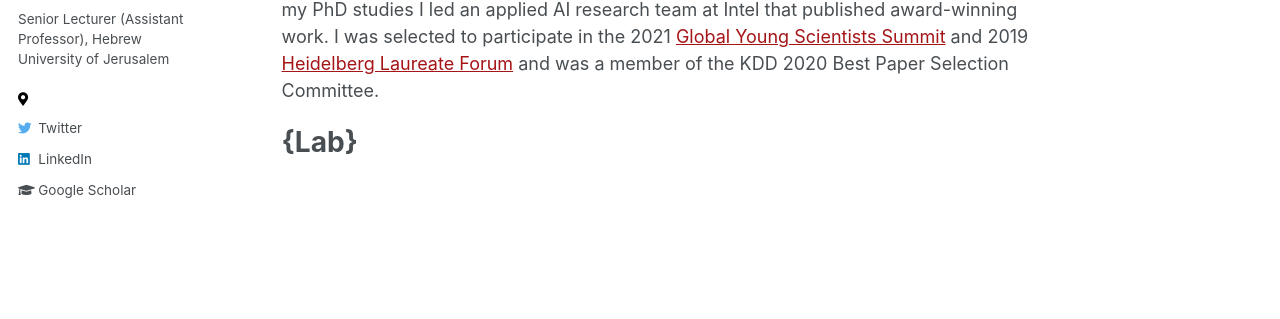
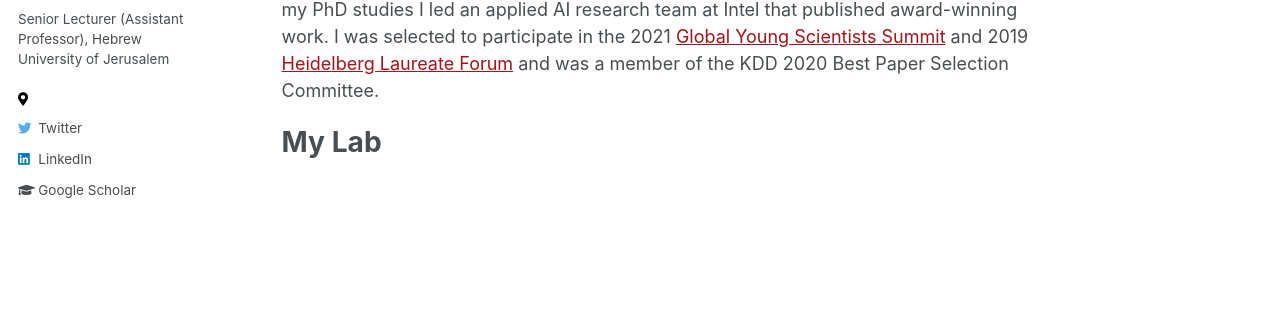
Before and after one commit to tomhoper/tomhoper.github.io, a Jekyll site: the page built from _pages/about.md, in a window 1280 px wide. Shown: the part 326-645 px from the top of the page. Built offline with Jekyll 4.4.1, drawn with Linux system fonts in a browser that asks for light colours.

Commit message:
Update about.md

```diff
--- a/_pages/about.md
+++ b/_pages/about.md
@@ -11,7 +11,7 @@ redirect_from:
 I am an incoming assistant professor (senior lecturer) at the Hebrew University of Jerusalem's [School of Computer Science and Engineering](https://www.cs.huji.ac.il/), and a research scientist at [The Allen Institute for AI (AI2)](https://allenai.org/). Prior to that I was a postdoctoral researcher at AI2 and the University of Washington (UW), working with [Daniel Weld](https://www.cs.washington.edu/people/faculty/weld) and [Eric Horvitz](https://www.microsoft.com/en-us/research/people/horvitz/). My work has received four best paper awards, appeared in top venues (e.g., KDD, WSDM, AAAI, NAACL, EMNLP, ACL, CHI), and received coverage from Nature and Science. In parallel to my PhD studies I led an applied AI research team at Intel that published award-winning work. I was selected to participate in the 2021 [Global Young Scientists Summit](https://www.nrf.gov.sg/gyss/home) and 2019 [Heidelberg Laureate Forum](https://www.heidelberg-laureate-forum.org/about-us.html) and was a member of the KDD 2020 Best Paper Selection Committee.
 
 
-<h1 class="page__title" itemprop="headline">{Lab}</h1>
+<h1 class="page__title" itemprop="headline">My Lab</h1>
 
 <!-- My work has been [published](publications) My [research](research) explores the causes and
 consequences of political violence using a broad variety of methods such as
```
